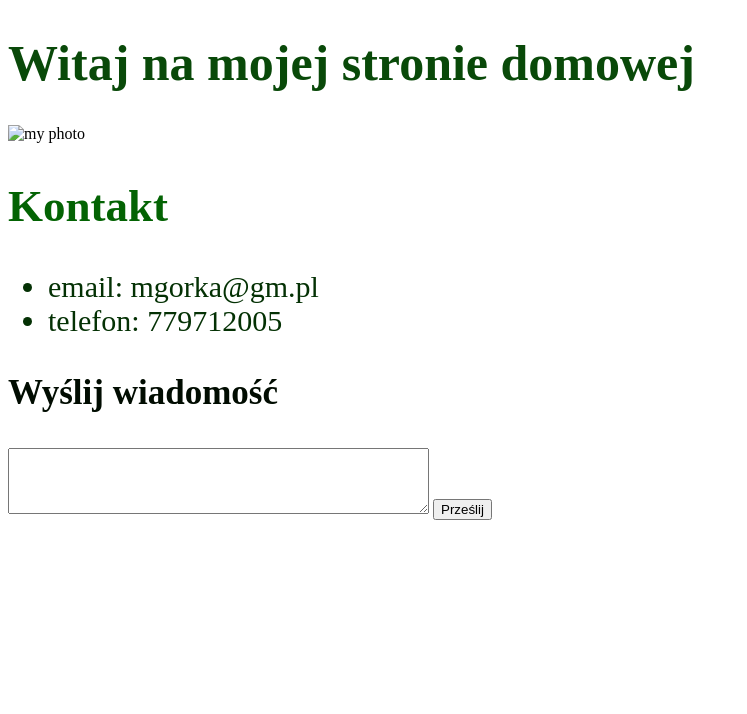
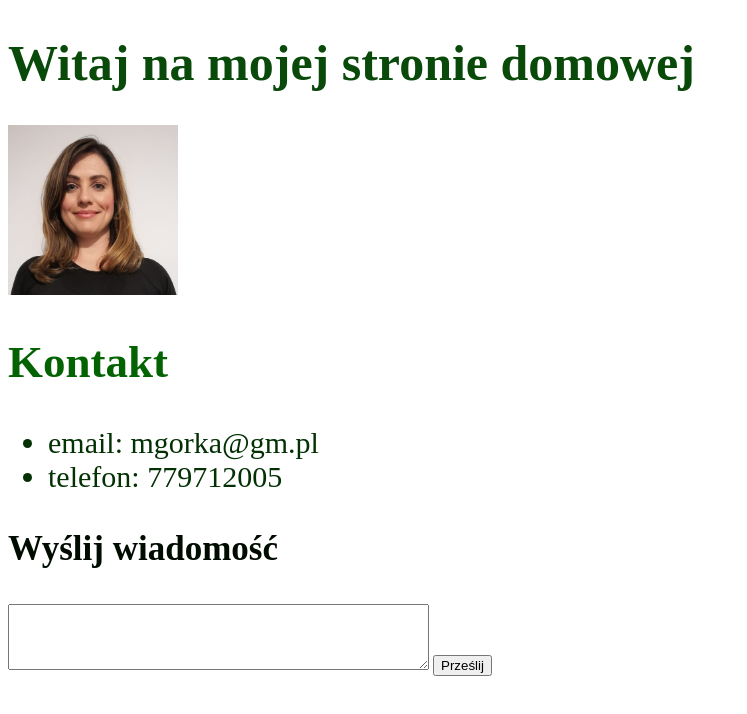
Before and after one commit to gorkamarlena/webpage_contact_card, a plain HTML site: page contact.html in a window 1280 px wide. Shown: the whole page, without its empty margins (0-747 px from the left). Drawn offline with Linux system fonts and the light colour scheme.

Commit message:
add img dir and change img path

```diff
--- a/contact.html
+++ b/contact.html
@@ -7,7 +7,7 @@
     </head>
     <body>
         <h1>Witaj na mojej stronie domowej</h1>
-        <img src="C:\Users\marle\OneDrive\Pulpit\me.jpg" alt="my photo" width="170" height="170">
+        <img src="img/me.jpg" alt="my photo" width="170" height="170">
         <h2>Kontakt</h2>
         <ul>
             <li>email: mgorka@gm.pl</li>
```
Also changed, not shown: index.html (+1 -1 lines), img/me.jpg (added).
